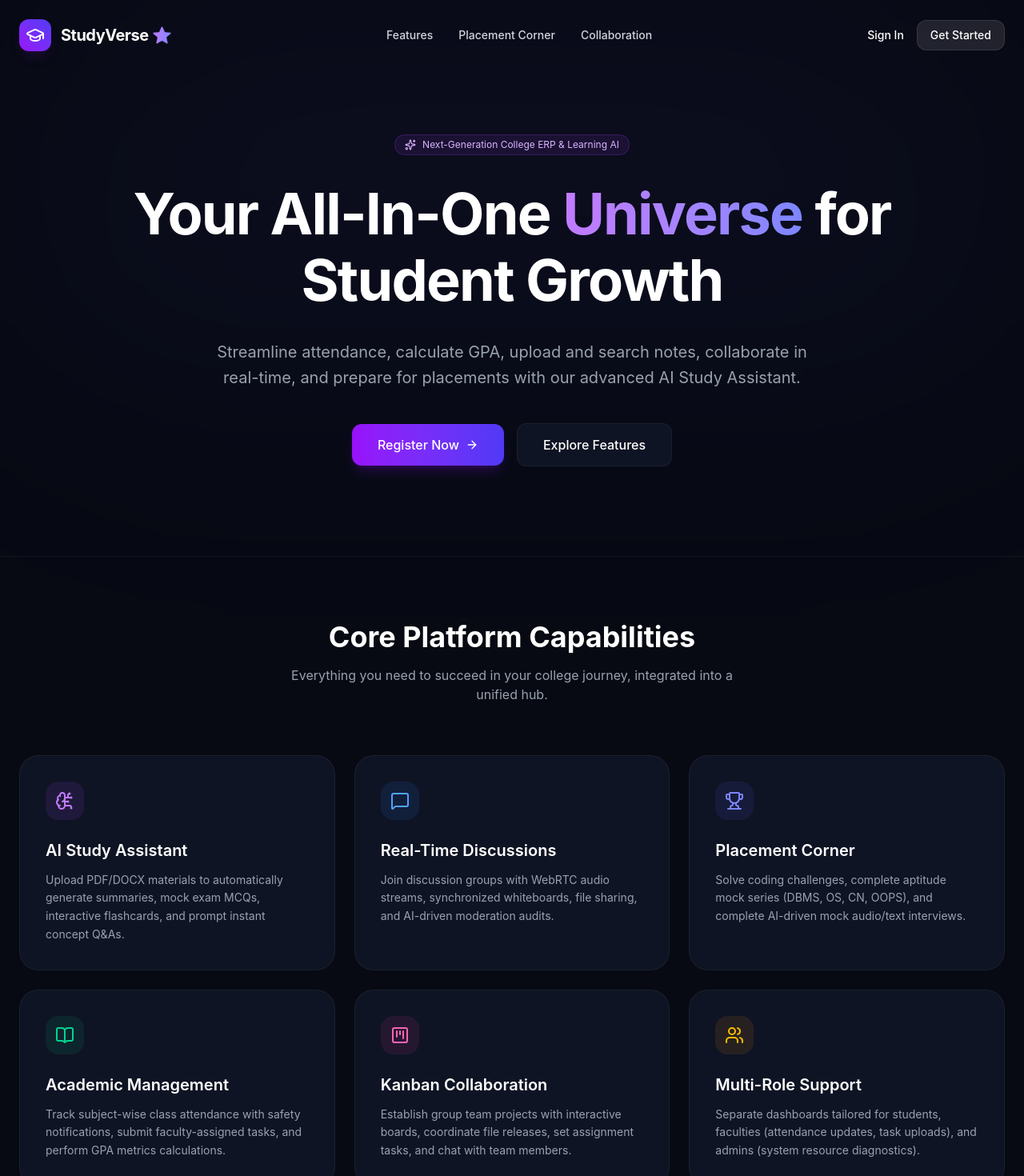
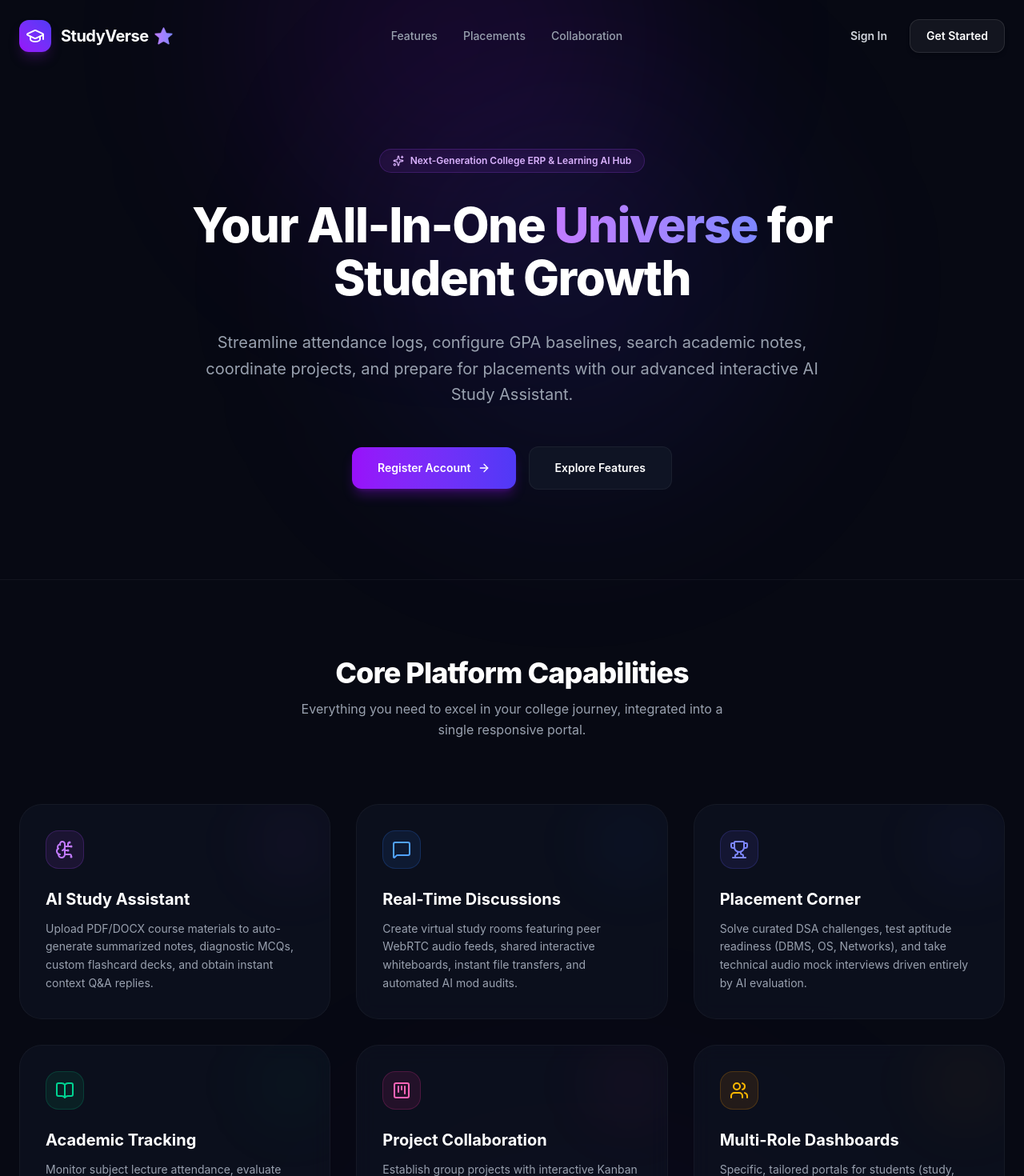
Before and after one commit to nawazbasha-1722/STUDY-VERSE, a React (Vite) app in the folder frontend/: page / in a window 1280 px wide. Shown: the top 1470 px of the page at 80% size. Built offline with nearby package versions, Linux system fonts and the light colour scheme; no server answers.

Commit message:
Enhance global app design with ambient gradients, dotted grid, and glassmorphic cards

```diff
--- a/frontend/src/index.css
+++ b/frontend/src/index.css
@@ -1,19 +1,39 @@
 @import url('https://fonts.googleapis.com/css2?family=Plus+Jakarta+Sans:wght@300;400;500;600;700&display=swap');
 @import "tailwindcss";
 
-/* Custom fonts and transitions */
-
 :root {
   font-family: 'Plus Jakarta Sans', system-ui, sans-serif;
-  color-scheme: light dark;
+  color-scheme: dark;
 }
 
 body {
   margin: 0;
   min-height: 100vh;
-  background-color: #0b0f19; /* Default dark background */
+  background-color: #070913;
+  background-image:
+    radial-gradient(at 0% 0%, rgba(120, 119, 198, 0.1) 0px, transparent 40%),
+    radial-gradient(at 100% 0%, rgba(99, 102, 241, 0.1) 0px, transparent 40%),
+    radial-gradient(at 50% 100%, rgba(139, 92, 246, 0.08) 0px, transparent 50%);
   color: #f3f4f6;
   overflow-x: hidden;
+  position: relative;
+}
+
+/* Dotted Grid Overlay */
+body::before {
+  content: "";
+  position: absolute;
+  inset: 0;
+  z-index: -1;
+  background-image: radial-gradient(rgba(255, 255, 255, 0.02) 1px, transparent 1px);
+  background-size: 24px 24px;
+  pointer-events: none;
+}
+
+/* Custom selection */
+::selection {
+  background-color: rgba(139, 92, 246, 0.35);
+  color: #ffffff;
 }
 
 /* Custom scrollbars */
@@ -23,16 +43,34 @@ body {
 }
 
 ::-webkit-scrollbar-track {
-  background: rgba(255, 255, 255, 0.02);
+  background: rgba(255, 255, 255, 0.01);
 }
 
 ::-webkit-scrollbar-thumb {
-  background: rgba(255, 255, 255, 0.1);
+  background: rgba(139, 92, 246, 0.15);
   border-radius: 4px;
 }
 
 ::-webkit-scrollbar-thumb:hover {
-  background: rgba(255, 255, 255, 0.2);
+  background: rgba(139, 92, 246, 0.3);
+}
+
+/* Premium Glassmorphic Helper Classes */
+.glass-card {
+  background: rgba(15, 20, 36, 0.6) !important;
+  backdrop-filter: blur(12px) !important;
+  border: 1px solid rgba(255, 255, 255, 0.04) !important;
+}
+
+.glass-card-hover {
+  transition: all 0.25s cubic-bezier(0.4, 0, 0.2, 1) !important;
+}
+
+.glass-card-hover:hover {
+  background: rgba(22, 27, 48, 0.75) !important;
+  border-color: rgba(139, 92, 246, 0.2) !important;
+  box-shadow: 0 20px 40px -15px rgba(0, 0, 0, 0.6), 0 0 20px -5px rgba(139, 92, 246, 0.1) !important;
+  transform: translateY(-2px) !important;
 }
 
 /* Custom Cursor styling - hide default cursor, but restore it if using-touch class is active */
--- a/frontend/src/pages/Landing.jsx
+++ b/frontend/src/pages/Landing.jsx
@@ -1,3 +1,4 @@
+import React from 'react';
 import { motion } from 'framer-motion';
 import { Link } from 'react-router-dom';
 import {
@@ -10,36 +11,42 @@ import {
   Sparkles,
   ArrowRight,
   BookOpen,
+  ChevronRight,
+  ShieldAlert,
 } from 'lucide-react';
 
 const Landing = () => {
   return (
-    <div className="min-h-screen bg-[#070a13] text-white relative overflow-hidden font-sans">
-      {/* Background radial overlays */}
-      <div className="absolute top-0 left-1/2 -translate-x-1/2 w-full max-w-[1400px] h-[600px] bg-gradient-to-b from-purple-500/5 via-indigo-500/5 to-transparent rounded-full blur-[140px] pointer-events-none"></div>
+    <div className="min-h-screen bg-[#070913] text-white relative overflow-hidden font-sans">
+      {/* Background glowing overlays */}
+      <div className="absolute top-[-200px] left-1/4 w-[500px] h-[500px] bg-purple-600/10 rounded-full blur-[120px] pointer-events-none" />
+      <div className="absolute top-[100px] right-1/4 w-[500px] h-[500px] bg-indigo-600/10 rounded-full blur-[120px] pointer-events-none" />
+      <div className="absolute bottom-[200px] left-1/3 w-[600px] h-[600px] bg-violet-600/5 rounded-full blur-[150px] pointer-events-none" />
 
       {/* Header */}
       <header className="max-w-7xl mx-auto px-6 py-6 flex justify-between items-center relative z-10">
         <div className="flex items-center gap-3">
-          <div className="w-10 h-10 bg-gradient-to-tr from-purple-600 to-indigo-600 rounded-xl flex items-center justify-center shadow-lg shadow-purple-900/20">
+          <div className="w-10 h-10 bg-gradient-to-tr from-purple-600 to-indigo-600 rounded-xl flex items-center justify-center shadow-lg shadow-purple-900/40">
             <GraduationCap className="w-6 h-6 text-white" />
           </div>
-          <span className="text-xl font-bold tracking-tight flex items-center gap-1">
+          <span className="text-xl font-bold tracking-tight flex items-center gap-1.5 text-white">
             StudyVerse <span className="bg-gradient-to-r from-purple-400 to-indigo-400 bg-clip-text text-transparent">⭐</span>
           </span>
         </div>
-        <nav className="hidden md:flex items-center gap-8 text-sm text-gray-300 font-medium">
+
+        <nav className="hidden md:flex items-center gap-8 text-sm text-gray-400 font-medium">
           <a href="#features" className="hover:text-purple-400 transition-colors">Features</a>
-          <a href="#placement" className="hover:text-purple-400 transition-colors">Placement Corner</a>
+          <a href="#placement" className="hover:text-purple-400 transition-colors">Placements</a>
           <a href="#collaboration" className="hover:text-purple-400 transition-colors">Collaboration</a>
         </nav>
+
         <div className="flex items-center gap-4">
-          <Link to="/login" className="text-sm font-medium hover:text-purple-400 transition-colors">
+          <Link to="/login" className="text-sm font-semibold text-gray-300 hover:text-purple-400 transition-colors px-3 py-1.5">
             Sign In
           </Link>
           <Link
             to="/register"
-            className="bg-white/10 hover:bg-white/15 border border-white/10 text-sm font-medium py-2 px-4 rounded-xl transition-all"
+            className="bg-white/5 hover:bg-white/10 border border-white/10 text-sm font-semibold py-2.5 px-5 rounded-xl transition-all shadow-md hover:border-purple-500/30"
           >
             Get Started
           </Link>
@@ -47,22 +54,22 @@ const Landing = () => {
       </header>
 
       {/* Hero Section */}
-      <section className="max-w-5xl mx-auto px-6 pt-20 pb-28 text-center relative z-10">
+      <section className="max-w-6xl mx-auto px-6 pt-24 pb-28 text-center relative z-10">
         <motion.div
           initial={{ opacity: 0, scale: 0.95 }}
           animate={{ opacity: 1, scale: 1 }}
           transition={{ duration: 0.5 }}
-          className="inline-flex items-center gap-2 bg-purple-500/10 border border-purple-500/20 px-3 py-1 rounded-full text-xs text-purple-300 mb-8"
+          className="inline-flex items-center gap-2 bg-purple-500/10 border border-purple-500/20 px-4 py-1.5 rounded-full text-xs text-purple-300 mb-8 font-semibold shadow-inner"
         >
           <Sparkles className="w-3.5 h-3.5" />
-          <span>Next-Generation College ERP & Learning AI</span>
+          <span>Next-Generation College ERP & Learning AI Hub</span>
         </motion.div>
 
         <motion.h1
-          initial={{ opacity: 0, y: 20 }}
+          initial={{ opacity: 0, y: 25 }}
           animate={{ opacity: 1, y: 0 }}
           transition={{ duration: 0.6, delay: 0.1 }}
-          className="text-5xl md:text-7xl font-bold tracking-tight leading-[1.15] mb-8"
+          className="text-5xl sm:text-6xl md:text-7.5xl font-extrabold tracking-tight leading-[1.1] mb-8 text-white max-w-5xl mx-auto"
         >
           Your All-In-One{' '}
           <span className="bg-gradient-to-r from-purple-400 via-violet-400 to-indigo-400 bg-clip-text text-transparent">
@@ -75,10 +82,10 @@ const Landing = () => {
           initial={{ opacity: 0, y: 20 }}
           animate={{ opacity: 1, y: 0 }}
           transition={{ duration: 0.6, delay: 0.2 }}
-          className="text-lg md:text-xl text-gray-400 max-w-3xl mx-auto mb-10 leading-relaxed"
+          className="text-lg sm:text-xl text-gray-400 max-w-3xl mx-auto mb-12 leading-relaxed"
         >
-          Streamline attendance, calculate GPA, upload and search notes, collaborate in real-time,
-          and prepare for placements with our advanced AI Study Assistant.
+          Streamline attendance logs, configure GPA baselines, search academic notes, coordinate projects,
+          and prepare for placements with our advanced interactive AI Study Assistant.
         </motion.p>
 
         <motion.div
@@ -89,14 +96,14 @@ const Landing = () => {
         >
           <Link
             to="/register"
-            className="bg-gradient-to-r from-purple-600 to-indigo-600 hover:from-purple-500 hover:to-indigo-500 text-white font-medium py-3.5 px-8 rounded-xl shadow-lg shadow-purple-600/20 flex items-center gap-2 transition-all cursor-pointer"
+            className="bg-gradient-to-r from-purple-600 to-indigo-600 hover:from-purple-500 hover:to-indigo-500 text-white font-semibold py-4 px-8 rounded-xl shadow-lg shadow-purple-600/30 flex items-center gap-2 transition-all cursor-pointer text-sm hover:-translate-y-0.5 duration-200"
           >
-            <span>Register Now</span>
+            <span>Register Account</span>
             <ArrowRight className="w-4 h-4" />
           </Link>
           <a
             href="#features"
-            className="bg-[#0f1424] hover:bg-[#161b30] border border-white/5 font-medium py-3.5 px-8 rounded-xl transition-all"
+            className="bg-[#0f1424] hover:bg-[#161b30] border border-white/5 font-semibold py-4 px-8 rounded-xl transition-all text-sm hover:border-purple-500/25"
           >
             Explore Features
           </a>
@@ -104,85 +111,121 @@ const Landing = () => {
       </section>
 
       {/* Feature Section */}
-      <section id="features" className="max-w-7xl mx-auto px-6 py-20 border-t border-white/5 relative z-10">
-        <div className="text-center mb-16">
-          <h2 className="text-3xl md:text-4xl font-bold mb-4">Core Platform Capabilities</h2>
-          <p className="text-gray-400 max-w-xl mx-auto">
-            Everything you need to succeed in your college journey, integrated into a unified hub.
+      <section id="features" className="max-w-7xl mx-auto px-6 py-24 border-t border-white/5 relative z-10">
+        <div className="text-center mb-20 space-y-3">
+          <h2 className="text-3xl sm:text-4xl font-extrabold text-white tracking-tight">Core Platform Capabilities</h2>
+          <p className="text-gray-400 max-w-xl mx-auto text-sm sm:text-base leading-relaxed">
+            Everything you need to excel in your college journey, integrated into a single responsive portal.
           </p>
         </div>
 
-        <div className="grid grid-cols-1 md:grid-cols-2 lg:grid-cols-3 gap-6">
+        <div className="grid grid-cols-1 md:grid-cols-2 lg:grid-cols-3 gap-6 sm:gap-8">
           {/* Card 1 */}
-          <div className="bg-[#0f1424] border border-white/5 p-8 rounded-3xl hover:border-purple-500/20 transition-all group">
-            <div className="w-12 h-12 bg-purple-500/10 rounded-2xl flex items-center justify-center mb-6 group-hover:scale-110 transition-transform">
+          <div className="glass-card glass-card-hover p-8 rounded-[28px] relative overflow-hidden group">
+            <div className="absolute top-0 right-0 w-24 h-24 bg-purple-500/5 rounded-full blur-2xl pointer-events-none group-hover:bg-purple-500/10 transition-all duration-300" />
+            <div className="w-12 h-12 bg-purple-500/10 border border-purple-500/20 rounded-2xl flex items-center justify-center mb-6 group-hover:scale-105 transition-transform duration-300">
               <BrainCircuit className="w-6 h-6 text-purple-400" />
             </div>
-            <h3 className="text-xl font-semibold mb-3">AI Study Assistant</h3>
-            <p className="text-gray-400 text-sm leading-relaxed">
-              Upload PDF/DOCX materials to automatically generate summaries, mock exam MCQs, interactive flashcards, and prompt instant concept Q&As.
+            <h3 className="text-xl font-bold mb-3 text-white">AI Study Assistant</h3>
+            <p className="text-gray-400 text-sm leading-relaxed font-normal">
+              Upload PDF/DOCX course materials to auto-generate summarized notes, diagnostic MCQs, custom flashcard decks, and obtain instant context Q&A replies.
             </p>
           </div>
 
           {/* Card 2 */}
-          <div className="bg-[#0f1424] border border-white/5 p-8 rounded-3xl hover:border-purple-500/20 transition-all group">
-            <div className="w-12 h-12 bg-blue-500/10 rounded-2xl flex items-center justify-center mb-6 group-hover:scale-110 transition-transform">
+          <div className="glass-card glass-card-hover p-8 rounded-[28px] relative overflow-hidden group">
+            <div className="absolute top-0 right-0 w-24 h-24 bg-blue-500/5 rounded-full blur-2xl pointer-events-none group-hover:bg-blue-500/10 transition-all duration-300" />
+            <div className="w-12 h-12 bg-blue-500/10 border border-blue-500/20 rounded-2xl flex items-center justify-center mb-6 group-hover:scale-105 transition-transform duration-300">
               <MessageSquare className="w-6 h-6 text-blue-400" />
             </div>
-            <h3 className="text-xl font-semibold mb-3">Real-Time Discussions</h3>
-            <p className="text-gray-400 text-sm leading-relaxed">
-              Join discussion groups with WebRTC audio streams, synchronized whiteboards, file sharing, and AI-driven moderation audits.
+            <h3 className="text-xl font-bold mb-3 text-white">Real-Time Discussions</h3>
+            <p className="text-gray-400 text-sm leading-relaxed font-normal">
+              Create virtual study rooms featuring peer WebRTC audio feeds, shared interactive whiteboards, instant file transfers, and automated AI mod audits.
             </p>
           </div>
 
           {/* Card 3 */}
-          <div className="bg-[#0f1424] border border-white/5 p-8 rounded-3xl hover:border-purple-500/20 transition-all group">
-            <div className="w-12 h-12 bg-indigo-500/10 rounded-2xl flex items-center justify-center mb-6 group-hover:scale-110 transition-transform">
+          <div className="glass-card glass-card-hover p-8 rounded-[28px] relative overflow-hidden group">
+            <div className="absolute top-0 right-0 w-24 h-24 bg-indigo-500/5 rounded-full blur-2xl pointer-events-none group-hover:bg-indigo-500/10 transition-all duration-300" />
+            <div className="w-12 h-12 bg-indigo-500/10 border border-indigo-500/20 rounded-2xl flex items-center justify-center mb-6 group-hover:scale-105 transition-transform duration-300">
               <Trophy className="w-6 h-6 text-indigo-400" />
             </div>
-            <h3 className="text-xl font-semibold mb-3">Placement Corner</h3>
-            <p className="text-gray-400 text-sm leading-relaxed">
-              Solve coding challenges, complete aptitude mock series (DBMS, OS, CN, OOPS), and complete AI-driven mock audio/text interviews.
+            <h3 className="text-xl font-bold mb-3 text-white">Placement Corner</h3>
+            <p className="text-gray-400 text-sm leading-relaxed font-normal">
+              Solve curated DSA challenges, test aptitude readiness (DBMS, OS, Networks), and take technical audio mock interviews driven entirely by AI evaluation.
             </p>
           </div>
 
           {/* Card 4 */}
-          <div className="bg-[#0f1424] border border-white/5 p-8 rounded-3xl hover:border-purple-500/20 transition-all group">
-            <div className="w-12 h-12 bg-emerald-500/10 rounded-2xl flex items-center justify-center mb-6 group-hover:scale-110 transition-transform">
+          <div className="glass-card glass-card-hover p-8 rounded-[28px] relative overflow-hidden group">
+            <div className="absolute top-0 right-0 w-24 h-24 bg-emerald-500/5 rounded-full blur-2xl pointer-events-none group-hover:bg-emerald-500/10 transition-all duration-300" />
+            <div className="w-12 h-12 bg-emerald-500/10 border border-emerald-500/20 rounded-2xl flex items-center justify-center mb-6 group-hover:scale-105 transition-transform duration-300">
               <BookOpen className="w-6 h-6 text-emerald-400" />
             </div>
-            <h3 className="text-xl font-semibold mb-3">Academic Management</h3>
-            <p className="text-gray-400 text-sm leading-relaxed">
-              Track subject-wise class attendance with safety notifications, submit faculty-assigned tasks, and perform GPA metrics calculations.
+            <h3 className="text-xl font-bold mb-3 text-white">Academic Tracking</h3>
+            <p className="text-gray-400 text-sm leading-relaxed font-normal">
+              Monitor subject lecture attendance, evaluate custom CGPA baseline stats, compute GPA forecasts, and turn in class assignments.
             </p>
           </div>
 
           {/* Card 5 */}
-          <div className="bg-[#0f1424] border border-white/5 p-8 rounded-3xl hover:border-purple-500/20 transition-all group">
-            <div className="w-12 h-12 bg-pink-500/10 rounded-2xl flex items-center justify-center mb-6 group-hover:scale-110 transition-transform">
+          <div className="glass-card glass-card-hover p-8 rounded-[28px] relative overflow-hidden group">
+            <div className="absolute top-0 right-0 w-24 h-24 bg-pink-500/5 rounded-full blur-2xl pointer-events-none group-hover:bg-pink-500/10 transition-all duration-300" />
+            <div className="w-12 h-12 bg-pink-500/10 border border-pink-500/20 rounded-2xl flex items-center justify-center mb-6 group-hover:scale-105 transition-transform duration-300">
               <KanbanSquare className="w-6 h-6 text-pink-400" />
             </div>
-            <h3 className="text-xl font-semibold mb-3">Kanban Collaboration</h3>
-            <p className="text-gray-400 text-sm leading-relaxed">
-              Establish group team projects with interactive boards, coordinate file releases, set assignment tasks, and chat with team members.
+            <h3 className="text-xl font-bold mb-3 text-white">Project Collaboration</h3>
+            <p className="text-gray-400 text-sm leading-relaxed font-normal">
+              Establish group projects with interactive Kanban boards, file attachments, individual assignment lists, and real-time team comments.
             </p>
           </div>
 
           {/* Card 6 */}
-          <div className="bg-[#0f1424] border border-white/5 p-8 rounded-3xl hover:border-purple-500/20 transition-all group">
-            <div className="w-12 h-12 bg-amber-500/10 rounded-2xl flex items-center justify-center mb-6 group-hover:scale-110 transition-transform">
+          <div className="glass-card glass-card-hover p-8 rounded-[28px] relative overflow-hidden group">
+            <div className="absolute top-0 right-0 w-24 h-24 bg-amber-500/5 rounded-full blur-2xl pointer-events-none group-hover:bg-amber-500/10 transition-all duration-300" />
+            <div className="w-12 h-12 bg-amber-500/10 border border-amber-500/20 rounded-2xl flex items-center justify-center mb-6 group-hover:scale-105 transition-transform duration-300">
               <Users className="w-6 h-6 text-amber-400" />
             </div>
-            <h3 className="text-xl font-semibold mb-3">Multi-Role Support</h3>
-            <p className="text-gray-400 text-sm leading-relaxed">
-              Separate dashboards tailored for students, faculties (attendance updates, task uploads), and admins (system resource diagnostics).
+            <h3 className="text-xl font-bold mb-3 text-white">Multi-Role Dashboards</h3>
+            <p className="text-gray-400 text-sm leading-relaxed font-normal">
+              Specific, tailored portals for students (study, track), faculty (log attendance, upload tasks), and system administrators (resource diagnostics).
             </p>
           </div>
         </div>
       </section>
 
+      {/* CTA Section */}
+      <section className="max-w-5xl mx-auto px-6 py-20 relative z-10">
+        <div className="glass-card p-8 sm:p-12 rounded-[36px] relative overflow-hidden text-center shadow-2xl border border-white/5">
+          <div className="absolute -top-40 -left-40 w-96 h-96 bg-purple-600/10 rounded-full blur-[100px] pointer-events-none"></div>
+          <div className="absolute -bottom-40 -right-40 w-96 h-96 bg-indigo-600/10 rounded-full blur-[100px] pointer-events-none"></div>
+
+          <h2 className="text-3xl sm:text-4.5xl font-extrabold mb-6 leading-tight text-white tracking-tight">
+            Ready to elevate your college experience?
+          </h2>
+          <p className="text-gray-400 max-w-2xl mx-auto mb-8 text-sm sm:text-base leading-relaxed font-normal">
+            Join thousands of students and faculty members collaborating, studying smarter, and accelerating their placement preparation in StudyVerse.
+          </p>
+          <div className="flex flex-col sm:flex-row gap-4 justify-center items-center">
+            <Link
+              to="/register"
+              className="bg-gradient-to-r from-purple-600 to-indigo-600 hover:from-purple-500 hover:to-indigo-500 text-white font-semibold py-4 px-8 rounded-xl shadow-lg shadow-purple-600/25 flex items-center gap-2 transition-all cursor-pointer text-sm hover:-translate-y-0.5 duration-200"
+            >
+              <span>Get Started Free</span>
+              <ArrowRight className="w-4 h-4" />
+            </Link>
+            <Link
+              to="/login"
+              className="bg-[#161b30] hover:bg-[#1e2444] border border-white/5 font-semibold py-4 px-8 rounded-xl text-gray-300 hover:text-white transition-all text-sm hover:border-purple-500/20"
+            >
+              Sign In to Your Hub
+            </Link>
+          </div>
+        </div>
+      </section>
+
       {/* Footer */}
-      <footer className="max-w-7xl mx-auto px-6 py-12 border-t border-white/5 text-center text-gray-500 text-sm">
+      <footer className="max-w-7xl mx-auto px-6 py-12 border-t border-white/5 text-center text-gray-500 text-xs sm:text-sm font-normal">
         <p>© 2026 StudyVerse ⭐. Engineered for premium student growth and productivity.</p>
       </footer>
     </div>
```
